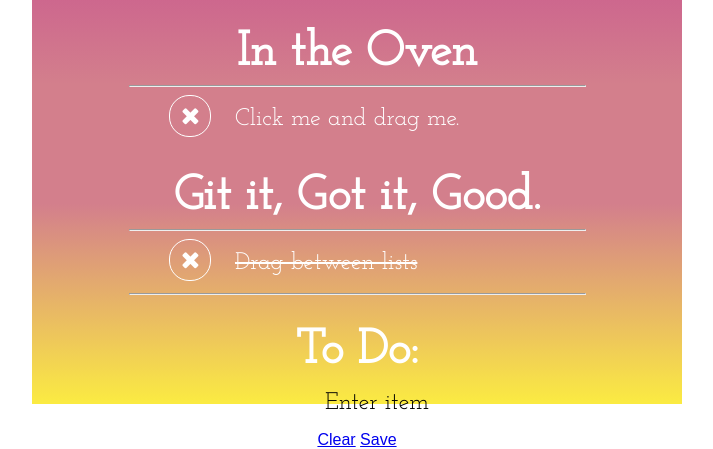
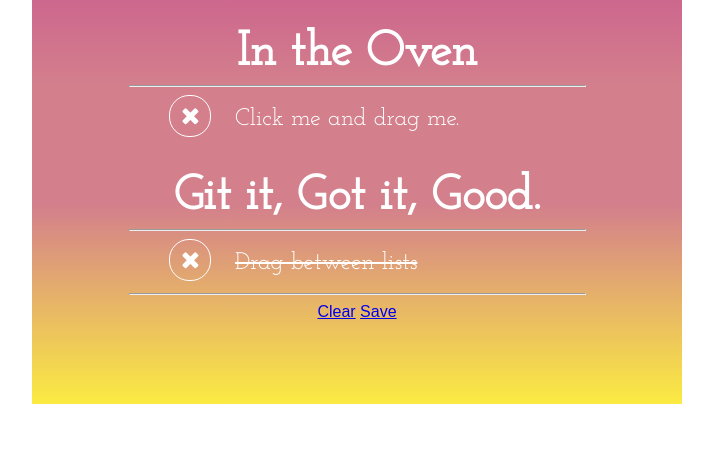
Before and after one commit to selloutdesign/jquery-todo, a plain HTML site: page index.html in a window 1280 px wide. Shown: the part 396-845 px from the top of the page, without its empty margins (283-996 px from the left). After the commit the page ends 800 px from the top, so only its background shows below. Drawn offline with nearby package versions, Linux system fonts and the light colour scheme.

Commit message:
keep trying

```diff
--- a/index.html
+++ b/index.html
@@ -45,12 +45,6 @@
 
 	</section>
 
-	<div id="container">
-	<h1>To Do:</h1>
-	<ul contenteditable>
-		<li>Enter item</li>
-	</ul>
-
 	<a href="javascript:void(0);" id="clear" class="btn">Clear</a>
 	<a href="javascript:void(0);" id="save" class="btn">Save</a>
 
--- a/js/app.js
+++ b/js/app.js
@@ -1,5 +1,5 @@
 $(document).ready(function() {
-		var $ul = $('ul');
+		var $ul = $('#todo');
 
 		$('#save').click( function(){
 			localStorage.setItem('list', $ul.html());
```
